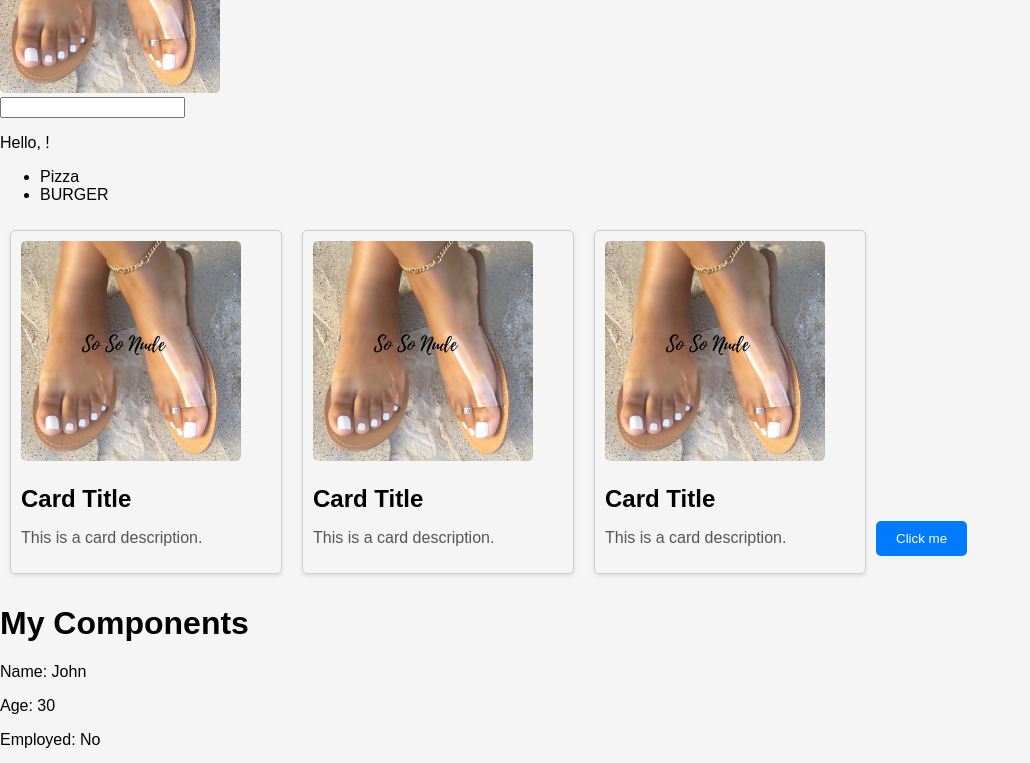
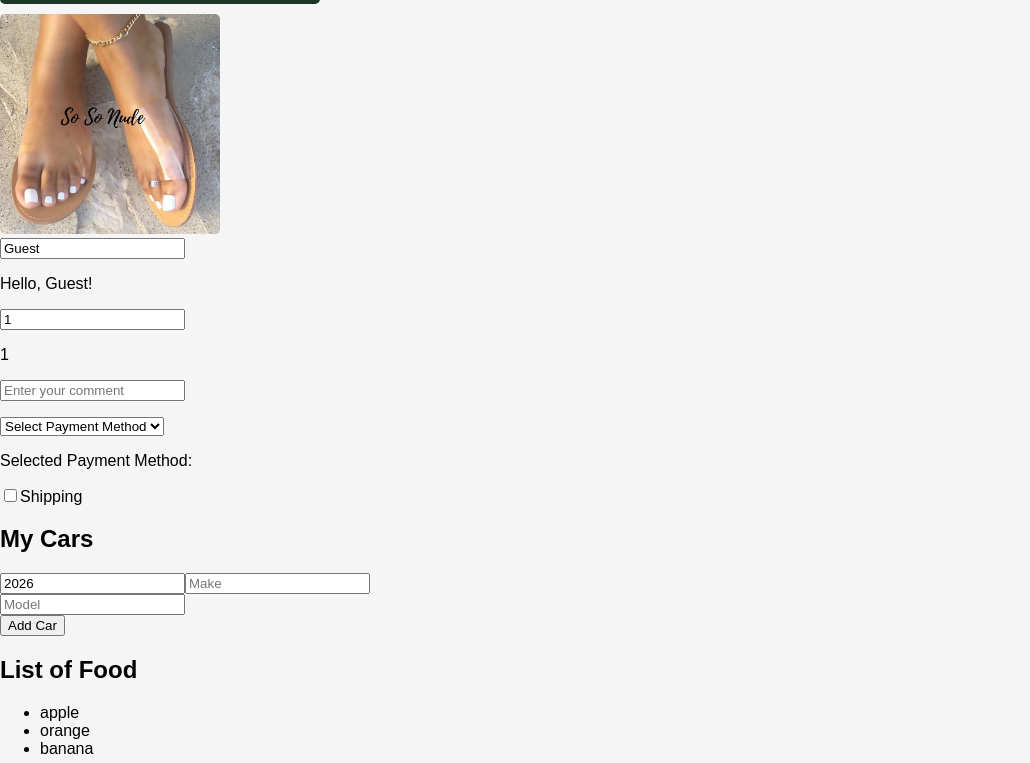
Before and after one commit to Gozkay/New-react, a React (Vite) app in the folder my-react-class/: page / in a window 1280 px wide. Shown: the part 540-1303 px from the top of the page, without its empty margins (0-1030 px from the left). Built offline with nearby package versions, Linux system fonts and the light colour scheme.

Commit message:
todo with  css

```diff
--- a/my-react-class/src/App.jsx
+++ b/my-react-class/src/App.jsx
@@ -10,6 +10,9 @@ import ProfilePicture from "./profilepic"
 import MyComponents from "./myComponents"
 import Counter from "./counter"
 import OnChange from "./onChange"
+import ColorPicker from "./colorPicker"
+import "./App.css"
+import MyCar from "./cars"
 
 function App() {
   const fruits = [{id: 1, name:'Apple', carlories: 95},
@@ -27,9 +30,11 @@ function App() {
     <p>This is my app.</p>
     <UserGreeting isLogged={true} userName="Gozie" />
     <Counter />
+    <ColorPicker />
     <UserGreeting />
     <ProfilePicture />
     <OnChange />
+    <MyCar />
     <Food />
     <Card />
     <Card />
--- /dev/null
+++ b/my-react-class/src/cars.jsx
@@ -0,0 +1,58 @@
+// import {useState} from 'react';
+// function MyCars() {
+//     const [cars, setCars] = useState({year:2024, make:"Toyota", model:"Camry"});
+//     function updateCar() {
+//         setCars({year:2025, make:"Honda", model:"Civic"})
+//     }
+//     return (
+//         <div>
+//             <p>your favorite car is {cars.year} {cars.make} {cars.model}</p>
+//             <input type=number{cars.year}</p>
+//             <p>Make: {cars.make}</p>
+//             <p>Model: {cars.model}</p>
+//             <button onClick={updateCar}>Update Car</button>
+//         </div>
+//     );
+// }export default MyCars;
+import { useState } from "react";
+function MyCar() {
+    const [cars, setCar] = useState([])
+    const [year, setYear] = useState(new Date().getFullYear())
+    const [make, setMake] = useState("")
+    const [model, setModel] = useState("")
+    function handleAddCar() {        if (make === "" || model === "")
+            return;
+        setCar(c=>[...c, { year, make, model }])
+        setYear(new Date().getFullYear())
+        setMake("")
+        setModel("")
+    }
+    function handleRemoveCar(index) {
+        setCar(c=>c.filter((_, i) => i !== index))
+    }
+    function handleYearChange(event) {
+        setYear(event.target.value)
+    }
+    function handleMakeChange(event) {
+        setMake(event.target.value)
+    }
+    function handleModelChange(event) {
+        setModel(event.target.value)
+    }
+    return (
+        <div>
+            <h2>My Cars</h2>
+            <ul>
+                {cars.map((car, index) => (
+                    <li key={index} onClick={() => handleRemoveCar(index)}>
+                        {car.year} {car.make} {car.model}
+                    </li>
+                ))}
+            </ul>
+            <input type="number" value={year} onChange={handleYearChange} />
+            <input type="text" value={make} onChange={handleMakeChange} placeholder="Make" /><br />
+            <input type="text" value={model} onChange={handleModelChange} placeholder="Model" /><br />
+            <button onClick={handleAddCar}>Add Car</button>
+        </div>
+    );
+}export default MyCar;
--- /dev/null
+++ b/my-react-class/src/colorPicker.jsx
@@ -0,0 +1,19 @@
+import { useState} from "react";
+function ColorPicker() {
+    const [color, setColor] = useState("#000000")
+    function handleColorChange(event) {
+            setColor(event.target.value)
+    }
+    return (<div className="color-picker-container">
+               <h1>Color Picker</h1>
+               <div className="color-display" style={{ backgroundColor: color }}>
+               <p>Selected Color: {color}</p>
+               </div>
+               <label htmlFor="color-input">Choose a color:</label>
+               <input id="color-input" type="color" value={color} onChange={handleColorChange} />
+               <label/>
+
+    </div>
+    );
+}
+export default ColorPicker;
--- a/my-react-class/src/food.jsx
+++ b/my-react-class/src/food.jsx
@@ -1,12 +1,37 @@
 
+// function Food() {
+//     const food1 = "Pizza"
+//     const food2 = "Burger"
+//     return (
+//         <ul>
+//             <li>{food1}</li>
+//             <li>{food2.toUpperCase()}</li>
+//         </ul>
+//     );
+// }
+// export default Food
+import { useState } from "react";
 function Food() {
-    const food1 = "Pizza"
-    const food2 = "Burger"
-    return (
+    const [foods,setFood] = useState(["apple","orange","banana"]);
+    function HandleAddFood() {
+        const newfood = document.getElementById("foodinput").value
+        if (newfood === "")
+            return;
+        setFood([...foods, newfood])
+
+    }
+    function HandleRemoveFood(index) {
+        setFood(foods.filter((_, i) => i !== index))
+     }
+
+    return( <div>
+        <h2>List of Food</h2>
         <ul>
-            <li>{food1}</li>
-            <li>{food2.toUpperCase()}</li>
+            {foods.map((food,index) => <li key={index}  onClick={() => HandleRemoveFood(index)} >{food}</li>)}
+
         </ul>
-    );
+        <input type="text" name="" id="foodinput" placeholder="Enter food Name" />
+        <button onClick={HandleAddFood}>Add food</button>
+    </div>)
 }
 export default Food
--- a/my-react-class/src/onChange.jsx
+++ b/my-react-class/src/onChange.jsx
@@ -1,13 +1,49 @@
 import { useState} from 'react';
 function OnChange() {
-    const [name, setName] = useState("");
+    const [name, setName] = useState("Guest");
+    const [quality, setQuality] = useState(1)
+    const [comment, setComment] = useState("")
+    const [payment, setPayment] = useState("")
+    const [shipping, setShipping] = useState(false)
     function handleChange(event) {
-        setName(event.target.value);
+        setName(event.target.value)}
+    function handleQualityChange(event) {
+        setQuality(event.target.value)}
+    function handleCommentChange(event) {
+        setComment(event.target.value)
+
     }
+    function handlePaymentChange(event) {
+        setPayment(event.target.value)
+    }
+    function handleShippingChange(event) {
+        setShipping(event.target.checked)
+    }
+
     return (
         <div>
-            <input type="text" onChange={handleChange   } />
+            <input value={name} type="text" onChange={handleChange   } />
             <p>Hello, {name}!</p>
+            <input value={quality} type="number" onChange={handleQualityChange   } />
+            <p> {quality}</p>
+            <input  placeholder="Enter your comment" value={comment} type="textarea" onChange={handleCommentChange   } />
+            <p> {comment}</p>
+            <select value={payment} onChange={handlePaymentChange}>
+                <option value="">Select Payment Method</option>
+                <option value="cash">Pay cash</option>
+                <option value="credit">Credit card</option>
+                <option value="debit">Debit card</option>
+                <option value="bank">Bank transfer</option>
+            </select>
+            <p>Selected Payment Method: {payment}</p>
+            <label>
+                <input
+                    type="checkbox"
+                    checked={shipping}
+                    onChange={handleShippingChange}
+                />
+                Shipping
+            </label>
         </div>
     );
 }
```
